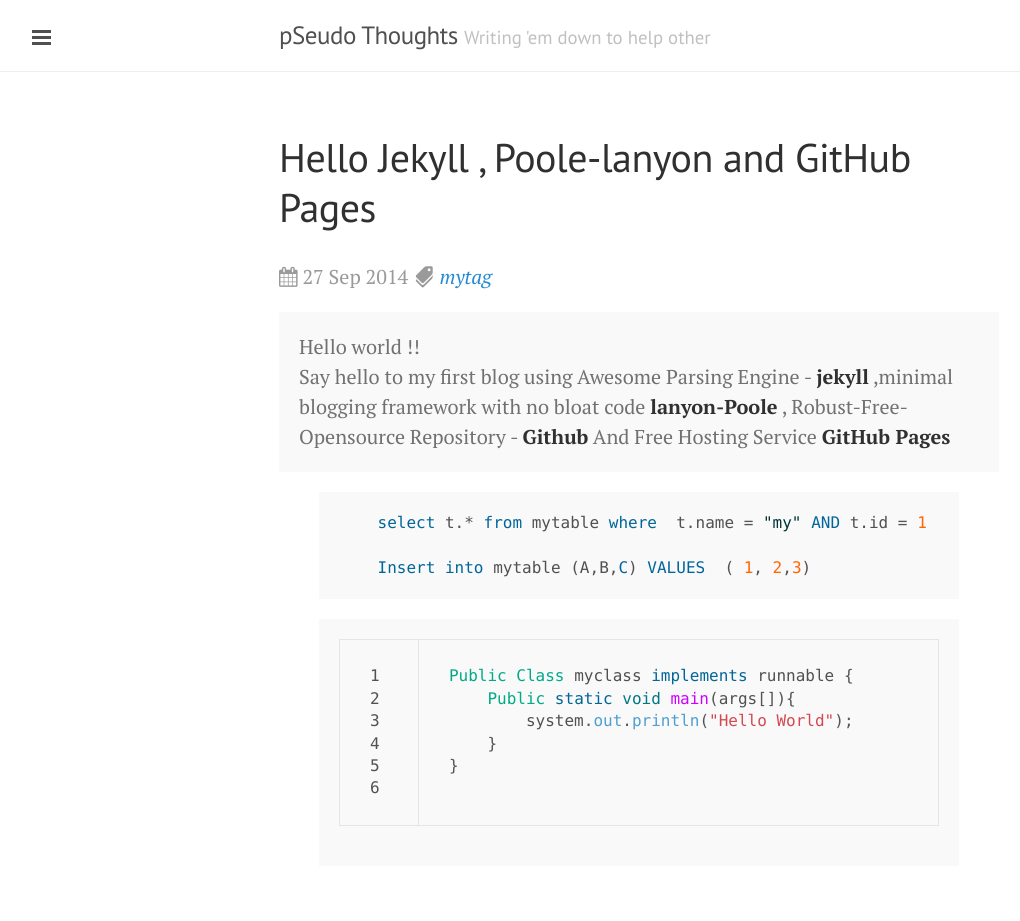
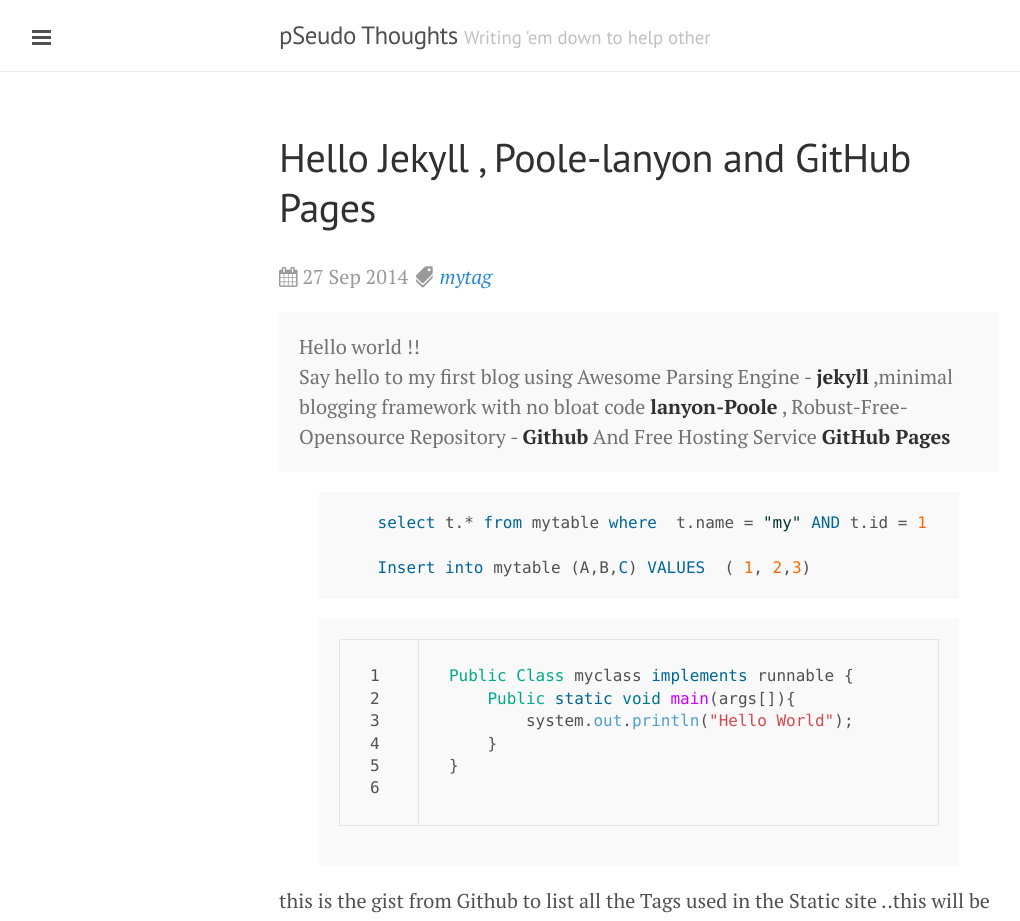
Before and after one commit to DharmeshPandav/dharmeshpandav.github.io, a Jekyll site: the page built from _posts/2014-09-27-Hello jekyll.md, in a window 1280 px wide. Shown: the top 921 px of the page, without its empty margins (1-1021 px from the left). Built offline with Jekyll 4.4.1, drawn with Linux system fonts in a browser that asks for light colours; nearby versions of some CDN libraries; Markdown is read by kramdown in place of the engine named in the settings; some of the changed text lies outside the part shown.

Commit message:
changed config

```diff
--- a/_posts/2014-09-27-Hello jekyll.md
+++ b/_posts/2014-09-27-Hello jekyll.md
@@ -30,3 +30,12 @@ Public Class myclass implements runnable {
 }
 
 {% endhighlight %}
+
+
+<div> this is the gist from Github to list all the Tags used in the Static site ..this will be usefull in created Tag cloud and easy navigation </div>
+
+{% gist DharmeshPandav/6302910d68176935fed4 %}
+
+<div> one more try at GIST </div>
+
+{% gist DharmeshPandav/6302910d68176935fed4 List-all-tags.markdown %}
```
